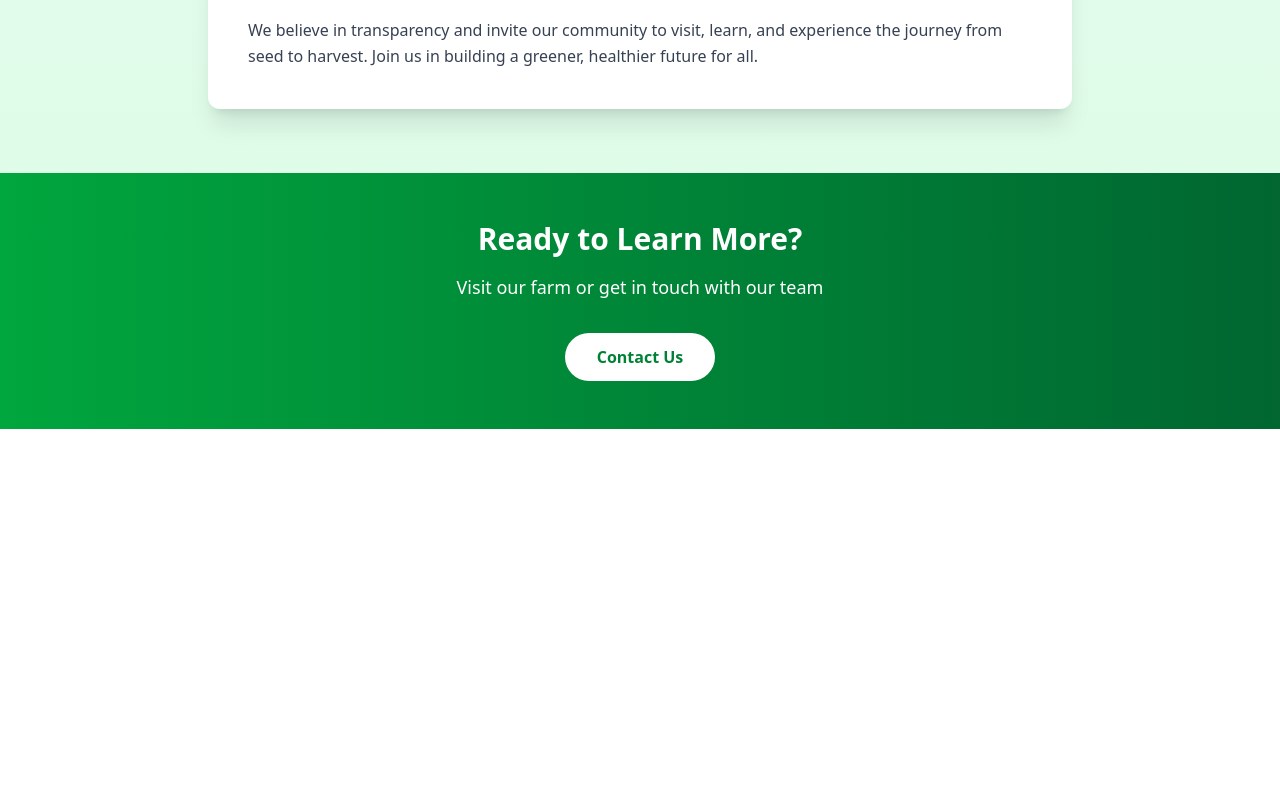
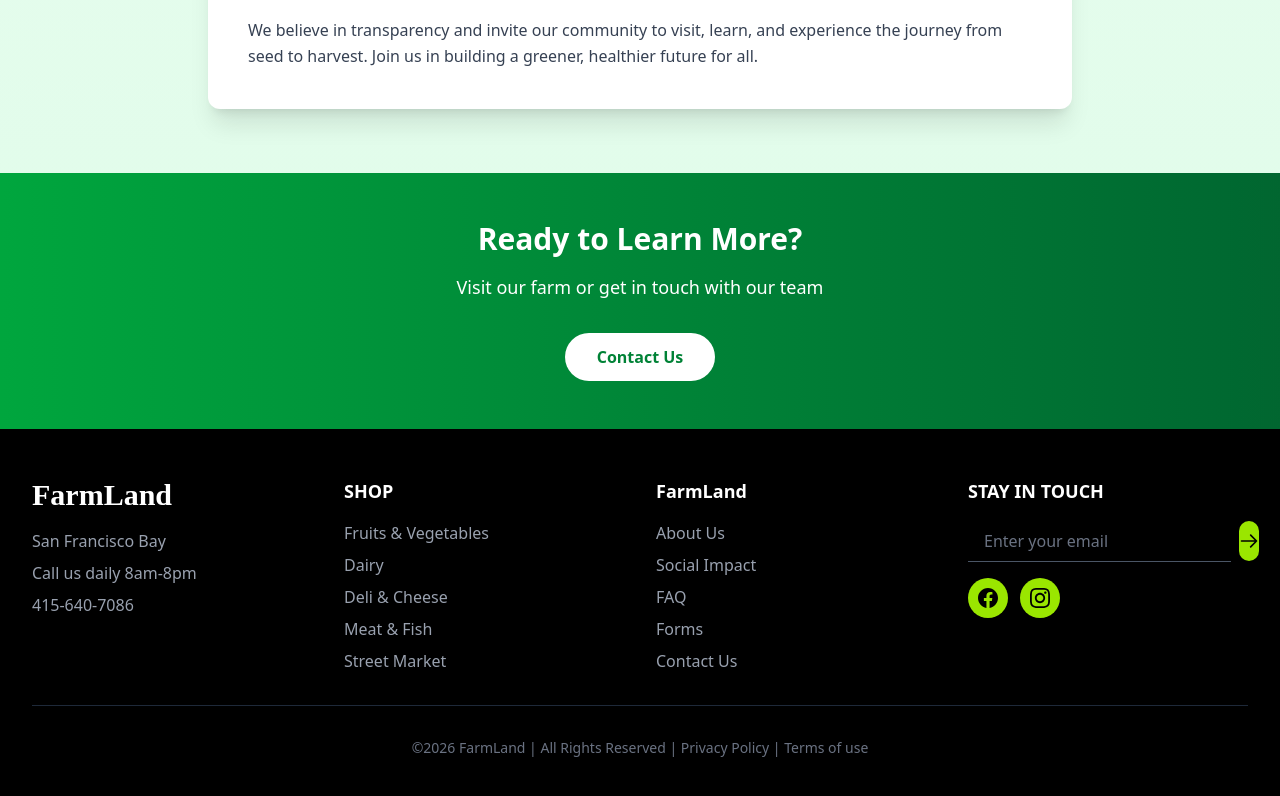
Before and after one commit to a-y-a-n-das/FarmLand, a React (Vite) app: page /about in a window 1280 px wide. Shown: the part 1291-2087 px from the top of the page. Before the commit the page ends 1720 px from the top, so only its background shows below. Built offline with nearby package versions, Linux system fonts and the light colour scheme.

Commit message:
Footer added

```diff
--- a/src/pages/AboutUs.tsx
+++ b/src/pages/AboutUs.tsx
@@ -1,4 +1,5 @@
 import Navbar from '../components/Navbar';
+import Footer from '../sections/Footer';
 
 const AboutUs = () => {
   return (
@@ -102,7 +103,10 @@ const AboutUs = () => {
             Contact Us
           </button>
         </div>
+
+
       </div>
+      <Footer />
     </div>
   );
 };
--- a/src/pages/OrderHistory.tsx
+++ b/src/pages/OrderHistory.tsx
@@ -4,6 +4,7 @@ import Navbar from '../components/Navbar';
 import { Package, Calendar, CheckCircle, Clock, ChevronDown, ChevronUp, LogOut } from 'lucide-react';
 import { useState } from 'react';
 import { CartItemsAtom } from '../atoms/CartItemsAtom';
+import Footer from '../sections/Footer';
 
 function OrderHistory() {
   const orders = useRecoilValue(OrderHistoryAtom);
@@ -197,6 +198,7 @@ function OrderHistory() {
           </div>
         )}
       </div>
+      <Footer />
     </div>
   );
 }
--- a/src/pages/Shop.tsx
+++ b/src/pages/Shop.tsx
@@ -3,6 +3,7 @@ import Navbar from "../components/Navbar";
 import SearchBar from "../components/SearchBar";
 import ItemsSection from "../sections/ItemsSection";
 import { CartItemsAtom } from "../atoms/CartItemsAtom";
+import Footer from "../sections/Footer";
 
 function Shop() {
     const cartItems = useRecoilValue(CartItemsAtom);
@@ -24,7 +25,7 @@ function Shop() {
             <ItemsSection   />
       </div>
 
-
+    <Footer />
     </div>
   );
 }
```
